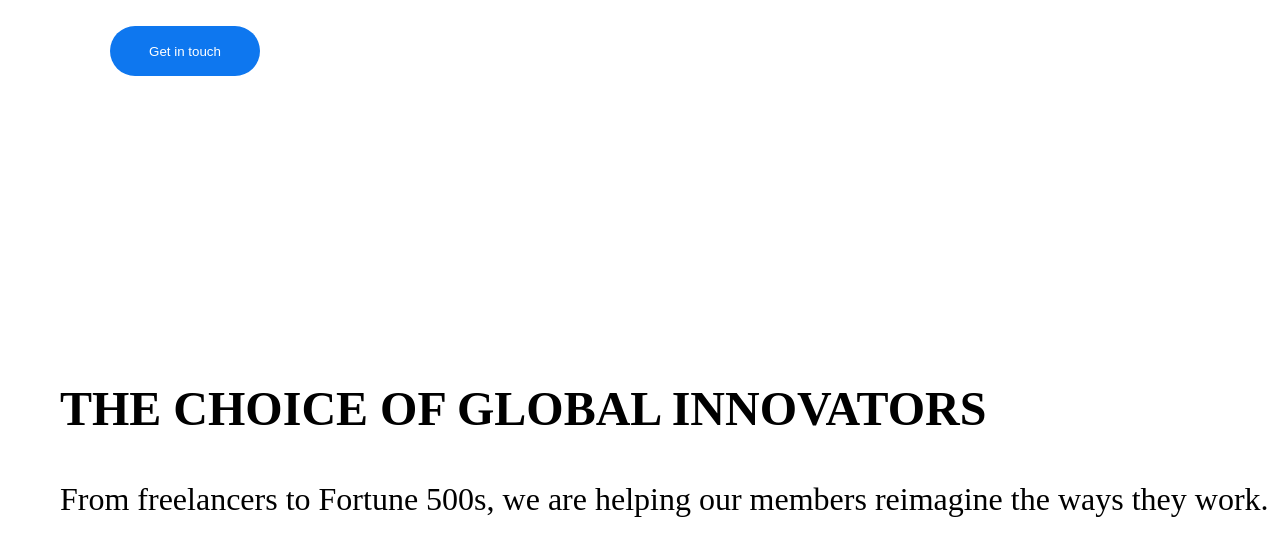
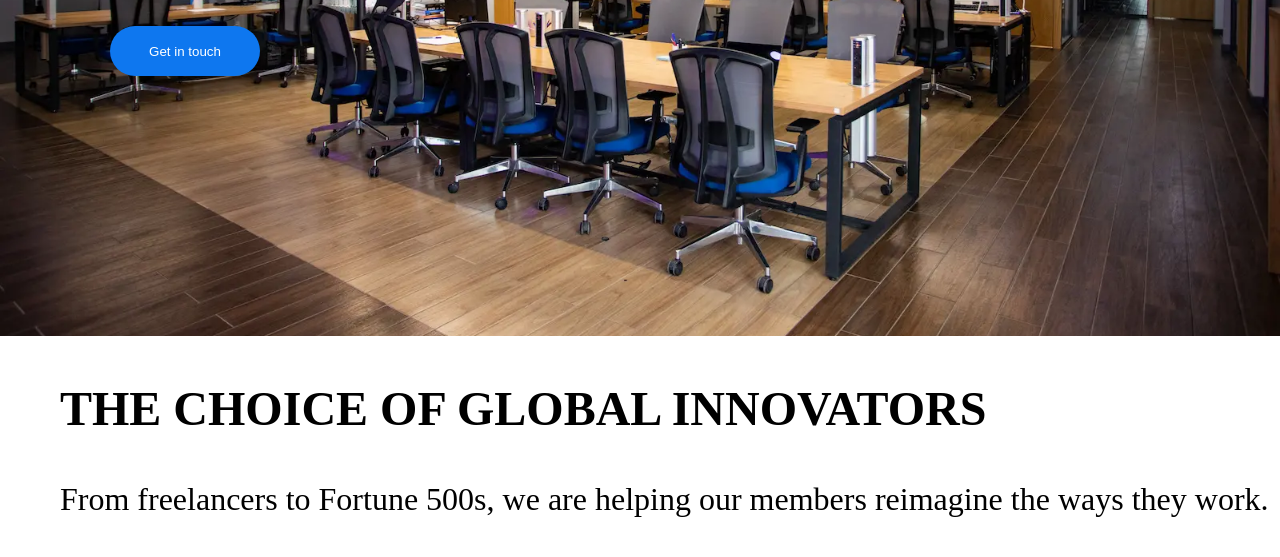
Before and after one commit to Navruza06/assignment, a plain HTML site: page index.html in a window 1280 px wide. Shown: the part 494-1051 px from the top of the page. Drawn offline with Linux system fonts and the light colour scheme; the site is published under a folder, as on GitHub Pages, so addresses that start at the root find nothing.

Commit message:
Rasm ozgartirildi

```diff
--- a/style.css
+++ b/style.css
@@ -50,7 +50,7 @@ main{
 }
 
 .hero{
-    background-image: url(/2_ac46148a57.webp);
+    background-image: url(./2_ac46148a57.webp);
     background-repeat: no-repeat;
     background-size: cover;
     background-position: center;
```
